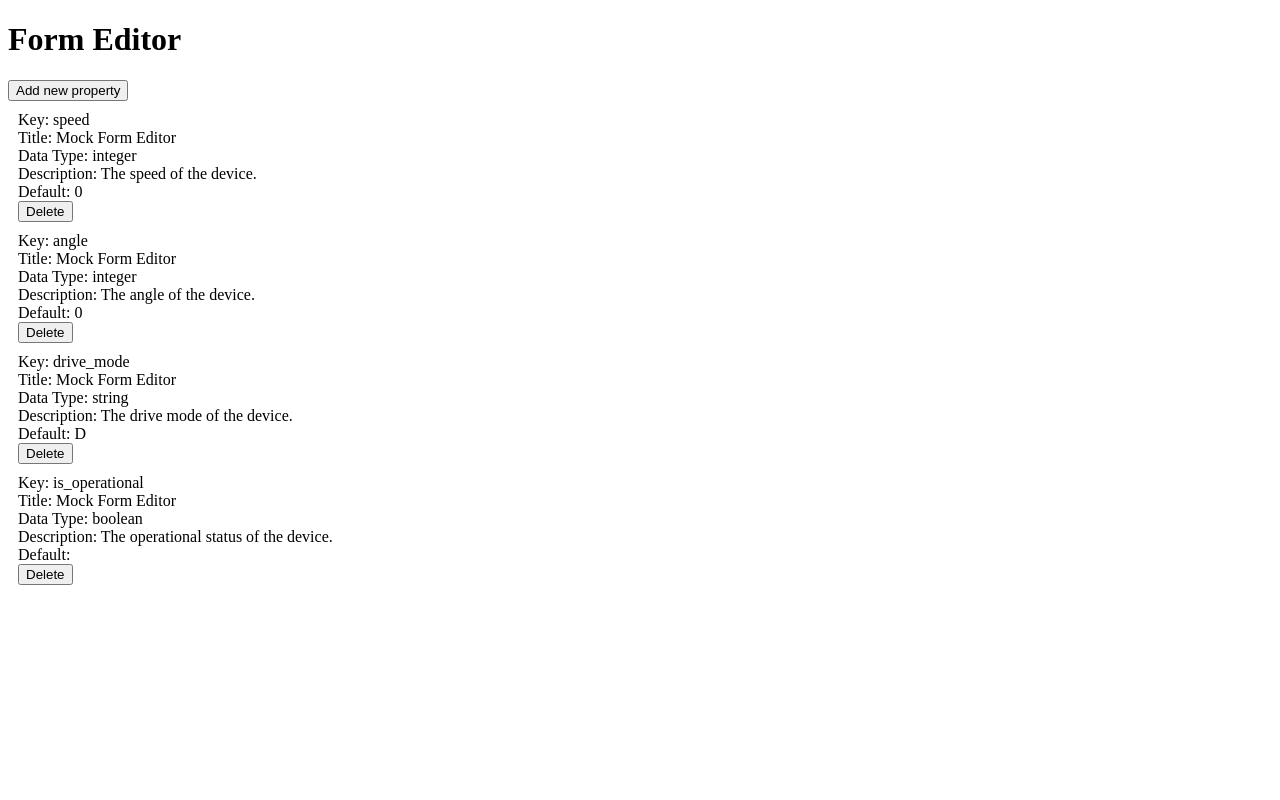
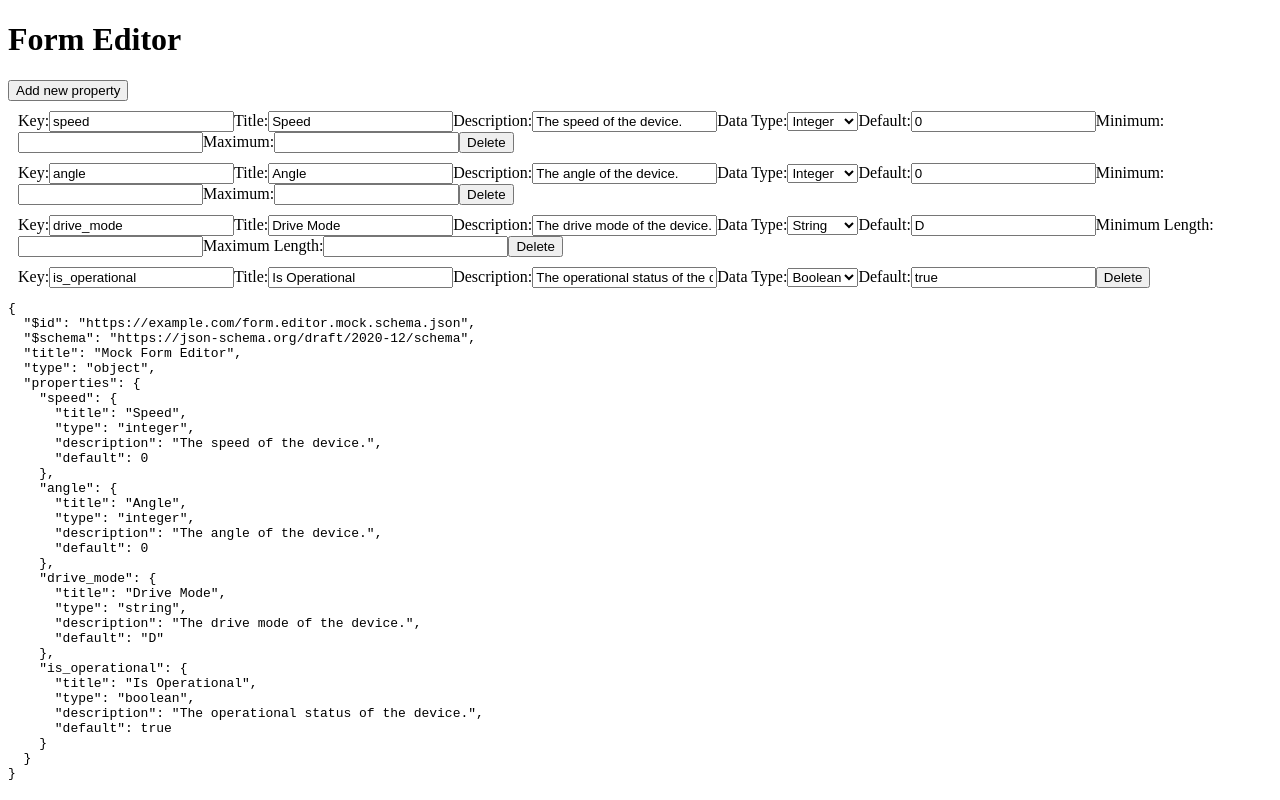
Before and after one commit to naterpotatoers/Custom-Telemetry-Interface, a React (Vite) app: page / in a window 1280 px wide. Built offline with nearby package versions, Linux system fonts and the light colour scheme.

Commit message:
adds form fields, types, and breaks out code into seperate folders

```diff
--- a/package.json
+++ b/package.json
@@ -6,6 +6,7 @@
   "scripts": {
     "dev": "vite",
     "build": "tsc && vite build",
+    "test": "jest",
     "lint": "eslint . --ext ts,tsx --report-unused-disable-directives --max-warnings 0",
     "preview": "vite preview"
   },
@@ -14,6 +15,9 @@
     "react-dom": "^18.2.0"
   },
   "devDependencies": {
+    "@testing-library/jest-dom": "^6.1.4",
+    "@testing-library/react": "^14.0.0",
+    "@types/jest": "^29.5.6",
     "@types/react": "^18.2.15",
     "@types/react-dom": "^18.2.7",
     "@typescript-eslint/eslint-plugin": "^6.0.0",
@@ -22,6 +26,7 @@
     "eslint": "^8.45.0",
     "eslint-plugin-react-hooks": "^4.6.0",
     "eslint-plugin-react-refresh": "^0.4.3",
+    "jest": "^29.7.0",
     "typescript": "^5.0.2",
     "vite": "^4.4.5"
   }
--- a/src/mocks/formEditorMock.ts
+++ b/src/mocks/formEditorMock.ts
@@ -1,6 +1,6 @@
 import { JsonSchema } from "../types";
 
-export const MOCK_FORM_EDITOR_OBJECT: JsonSchema = {
+export const MOCK_SCHEMA: JsonSchema = {
   $id: "https://example.com/form.editor.mock.schema.json",
   $schema: "https://json-schema.org/draft/2020-12/schema",
   title: "Mock Form Editor",
--- /dev/null
+++ b/src/mocks/index.ts
@@ -0,0 +1 @@
+export {MOCK_SCHEMA} from "./formEditorMock";
--- a/src/pages/FormEditor/FormEditor.tsx
+++ b/src/pages/FormEditor/FormEditor.tsx
@@ -1,26 +1,23 @@
 import { useReducer } from "react";
-import { MOCK_FORM_EDITOR_OBJECT } from "../../mocks/formEditorMock";
-import { JsonSchema } from "../../types";
+import { MOCK_SCHEMA } from "../../mocks/formEditorMock";
+import { schemaReducer } from "../../reducers";
 
 export default function FormEditor() {
-  const [formEditorSchema, dispatch] = useReducer(
-    formEditorSchemaReducer,
-    MOCK_FORM_EDITOR_OBJECT
-  );
-  const properties = Object.keys(formEditorSchema.properties);
+  const [schema, dispatch] = useReducer(schemaReducer, MOCK_SCHEMA);
+  const properties = Object.keys(schema.properties);
 
   const handleNewProperty = () => {
     dispatch({
-      type: "ADD_STRING_PROPERTY",
-      key: "propertyKey",
-      title: "Title",
+      type: "ADD_PROPERTY",
+      key: Date.now().toString(),
+      title: "",
       dataType: "string",
-      description: "property description",
-      default: "default value",
+      description: "",
+      default: "",
     });
   };
 
-  const handleDeleteProperty = (key: string) => {
+  const handleDelete = (key: string) => {
     dispatch({
       type: "DELETE_PROPERTY",
       key,
@@ -35,51 +32,94 @@ export default function FormEditor() {
       </div>
       <div>
         {properties.map((property) => {
+          const isNumberOrInteger = ["number", "integer"].includes(
+            schema.properties[property].type
+          );
+          const isString = schema.properties[property].type === "string";
           return (
             <div style={{ margin: "10px" }}>
-              <div>Key: {property}</div>
-              <div>Title: {formEditorSchema.title}</div>
-              <div>Data Type: {formEditorSchema.properties[property].type}</div>
-              <div>
-                Description: {formEditorSchema.properties[property].description}
-              </div>
-              <div>
-                Default: {formEditorSchema.properties[property].default}
-              </div>
-              <button onClick={() => handleDeleteProperty(property)}>
-                Delete
-              </button>
+              <label>
+                Key:
+                <input
+                  type="text"
+                  value={property}
+                  onChange={() => {}}
+                  name="key"
+                />
+              </label>
+              <label>
+                Title:
+                <input
+                  type="text"
+                  value={schema.properties[property].title}
+                  onChange={() => {}}
+                  name="title"
+                />
+              </label>
+              <label>
+                Description:
+                <input
+                  type="text"
+                  value={schema.properties[property].description}
+                  onChange={() => {}}
+                  name="description"
+                />
+              </label>
+              <label>
+                Data Type:
+                <select
+                  value={schema.properties[property].type}
+                  onChange={() => {}}
+                  name="dataType"
+                >
+                  <option value="string">String</option>
+                  <option value="number">Number</option>
+                  <option value="integer">Integer</option>
+                  <option value="boolean">Boolean</option>
+                  <option value="object">Object</option>
+                  <option value="array">Array</option>
+                  <option value="null">Null</option>
+                </select>
+              </label>
+              <label>
+                Default:
+                <input
+                  type="text"
+                  value={schema.properties[property].default}
+                  onChange={() => {}}
+                  name="default"
+                />
+              </label>
+              {isNumberOrInteger && (
+                <>
+                  <label>
+                    Minimum:
+                    <input type="number" id="minimum" name="minimum" />
+                  </label>
+                  <label>
+                    Maximum:
+                    <input type="number" id="maximum" name="maximum" />
+                  </label>
+                </>
+              )}
+              {isString && (
+                <>
+                  <label>
+                    Minimum Length:
+                    <input type="number" id="minLength" name="minLength" />
+                  </label>
+                  <label>
+                    Maximum Length:
+                    <input type="number" id="maxLength" name="maxLength" />
+                  </label>
+                </>
+              )}
+              <button onClick={() => handleDelete(property)}>Delete</button>
             </div>
           );
         })}
       </div>
+      <pre>{JSON.stringify(schema, null, 2)}</pre>
     </div>
   );
 }
-
-function formEditorSchemaReducer(schema: JsonSchema, action: any) {
-  switch (action.type) {
-    case "ADD_STRING_PROPERTY":
-      return {
-        ...schema,
-        properties: {
-          ...schema.properties,
-          [action.key]: {
-            title: action.title,
-            type: action.dataType,
-            description: action.description,
-            default: action.default,
-          },
-        },
-      };
-    case "DELETE_PROPERTY":
-      const newProperties = { ...schema.properties };
-      delete newProperties[action.key];
-      return {
-        ...schema,
-        properties: newProperties,
-      };
-    default:
-      return schema;
-  }
-}
--- /dev/null
+++ b/src/reducers/index.ts
@@ -0,0 +1 @@
+export {schemaReducer} from "./schemaReducer";
--- /dev/null
+++ b/src/reducers/schemaReducer.ts
@@ -0,0 +1,39 @@
+import { JsonSchema } from "../types";
+
+export function schemaReducer(schema: JsonSchema, action: any) {
+    switch (action.type) {
+      case "ADD_PROPERTY":
+        return {
+          ...schema,
+          properties: {
+            ...schema.properties,
+            [action.key]: {
+              title: action.title,
+              type: action.dataType,
+              description: action.description,
+              default: action.default,
+            },
+          },
+        };
+      case "UPDATE_PROPERTY":
+        return {
+          ...schema,
+          properties: {
+            ...schema.properties,
+            [action.key]: {
+              ...schema.properties[action.key],
+              [action.property]: action.value,
+            },
+          },
+        };
+      case "DELETE_PROPERTY":
+        const newProperties = { ...schema.properties };
+        delete newProperties[action.key];
+        return {
+          ...schema,
+          properties: newProperties,
+        };
+      default:
+        return schema;
+    }
+  }
```
Also changed, not shown: src/pages/FormEditor/components/DtoField.tsx (added, +246 -0 lines), src/pages/FormEditor/components/PropertyCard.tsx (added, +15 -0 lines), 2 other files (tests, documents, lock files or other folders).
